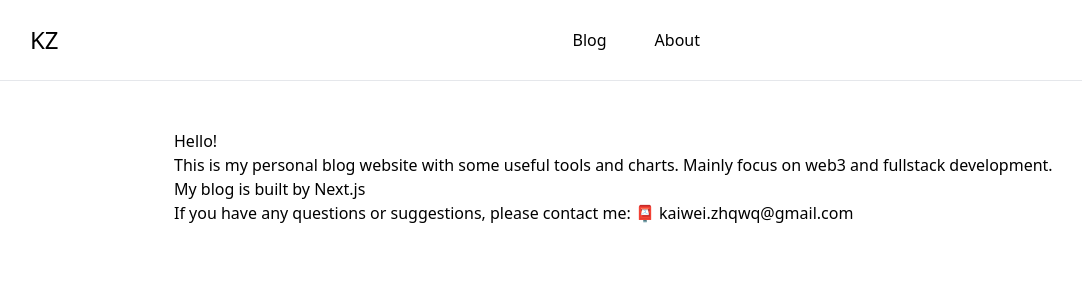
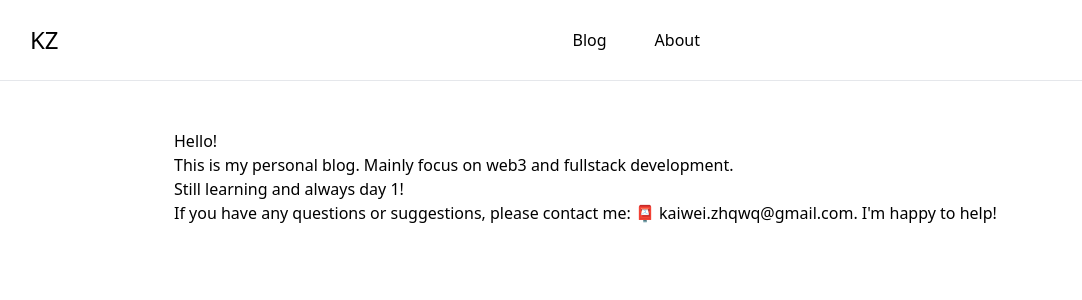
Before and after one commit to kaiwe1/my-blog, a Next.js app: page /about in a window 1280 px wide. Shown: the top 300 px of the page, without its empty margins (18-1100 px from the left). Built offline with nearby package versions, Linux system fonts and the light colour scheme.

Commit message:
feat: 修改网站标题

```diff
--- a/src/app/about/page.tsx
+++ b/src/app/about/page.tsx
@@ -2,9 +2,9 @@ export default function About() {
     return (
         <div>
             <div>Hello!</div>
-            <div>This is my personal blog website with some useful tools and charts. Mainly focus on web3 and fullstack development.</div>
-            <div>My blog is built by Next.js</div>
-            <div>If you have any questions or suggestions, please contact me: 📮 kaiwei.zhqwq@gmail.com</div>
+            <div>This is my personal blog. Mainly focus on web3 and fullstack development.</div>
+            <div>Still learning and always day 1!</div>
+            <div>If you have any questions or suggestions, please contact me: 📮 kaiwei.zhqwq@gmail.com. I'm happy to help!</div>
         </div>
     )
 }
--- a/src/app/blog/[slug]/page.tsx
+++ b/src/app/blog/[slug]/page.tsx
@@ -3,8 +3,8 @@ import "github-markdown-css"
 import { getPostBySlug } from '../lib/utils';
 
 const markdownComponents = {
-    img: ({ node, ...props }: any) => (
-        <span style={{ display: 'block', textAlign: 'center', margin: '2em 0' }}>
+    img: ({ ...props }) => (
+        <span style={{ display: 'block', textAlign: 'center', margin: '1em 0' }}>
             <img {...props} style={{ maxWidth: '800px', height: 'auto', display: 'inline-block' }} />
         </span>
     )
--- a/src/app/layout.tsx
+++ b/src/app/layout.tsx
@@ -4,9 +4,9 @@ import NavBar from "./components/nav-bar";
 import { Analytics } from "@vercel/analytics/next"
 
 export const metadata: Metadata = {
-  title: "Kaiwei Zhang's Blog | 随手记",
+  title: "KZ's Blog | 博客随手记",
   description: "Frontend, Backend, AI and Web3",
-  keywords: ["Frontend", "Backend", "AI", "Blog", "Coding", "Kaiwei Zhang"],
+  keywords: ["Frontend", "Backend", "AI", "Blog", "Coding", "KZ"],
 };
 
 export default function RootLayout({
```
